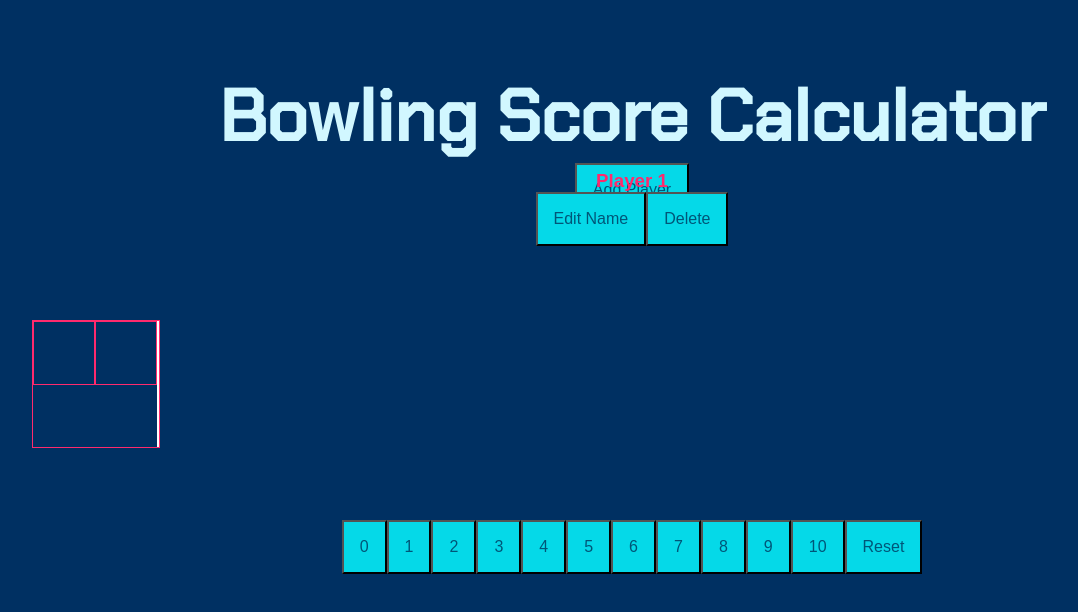
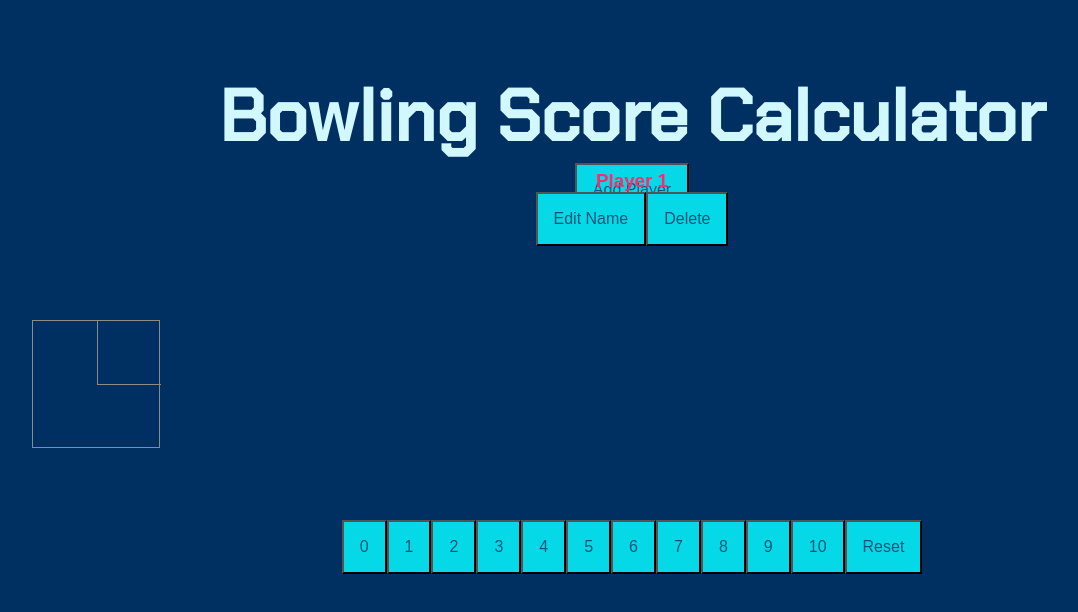
Before and after one commit to krissfrandsen/bowling-calculator, a Vue app: page / in a window 1280 px wide. Shown: the top 612 px of the page, without its empty margins (8-1086 px from the left). Built offline with nearby package versions, Linux system fonts and the light colour scheme.

Commit message:
added design for scorecard item

```diff
--- a/src/components/ScorecardItem.vue
+++ b/src/components/ScorecardItem.vue
@@ -1,8 +1,10 @@
 <template>
   <div class="scorecard">
-  <section class="first-score"></section>
-  <section class="second-score"></section>
-  <section class="result"></section>
+    <div class="container">
+      <div class="first-score"></div>
+      <div class="second-score"></div>
+    </div>
+    <div class="result"></div>
   </div>
 </template>
 
@@ -11,28 +13,37 @@ import { Component, Vue, Prop } from "vue-property-decorator";
 
 @Component
 export default class ScorecardItem extends Vue {
-   @Prop() private msg!: string;
+  // @Prop() private msg!: string;
 }
 </script>
 
 <style scoped lang="scss">
 .scorecard {
     display: flex;
-    flex-direction: row;
+    flex-wrap: wrap;
     width: 8rem;
     height: 8rem;
-    border: 1px solid #ff2a6d;
+    border: 1px solid #8b8b8b;
+.container {
+  display: flex;
+  flex-direction: row;
+  width: 8rem;
+}
+.first-score {
+  width: 4rem;
+  height: 4rem;
 
-.first-score {
-    width: 4rem;
-    height: 4rem;
-    border: 1px solid #ff2a6d;
   }
    .second-score {
    @extend .first-score;
+   border: 1px solid #8b8b8b;
+   border-style: none none solid solid;
  }
  .result {
-   border: 1px solid white;
+
+   align-self: flex-end;
+   width: 8rem;
+   height: 4rem;
 
  }
  }
--- a/src/components/ScorecardList.vue
+++ b/src/components/ScorecardList.vue
@@ -1,5 +1,6 @@
 <template>
   <div class="add-player-wrapper">
+
       <ScorecardItem />
   </div>
 </template>
```
